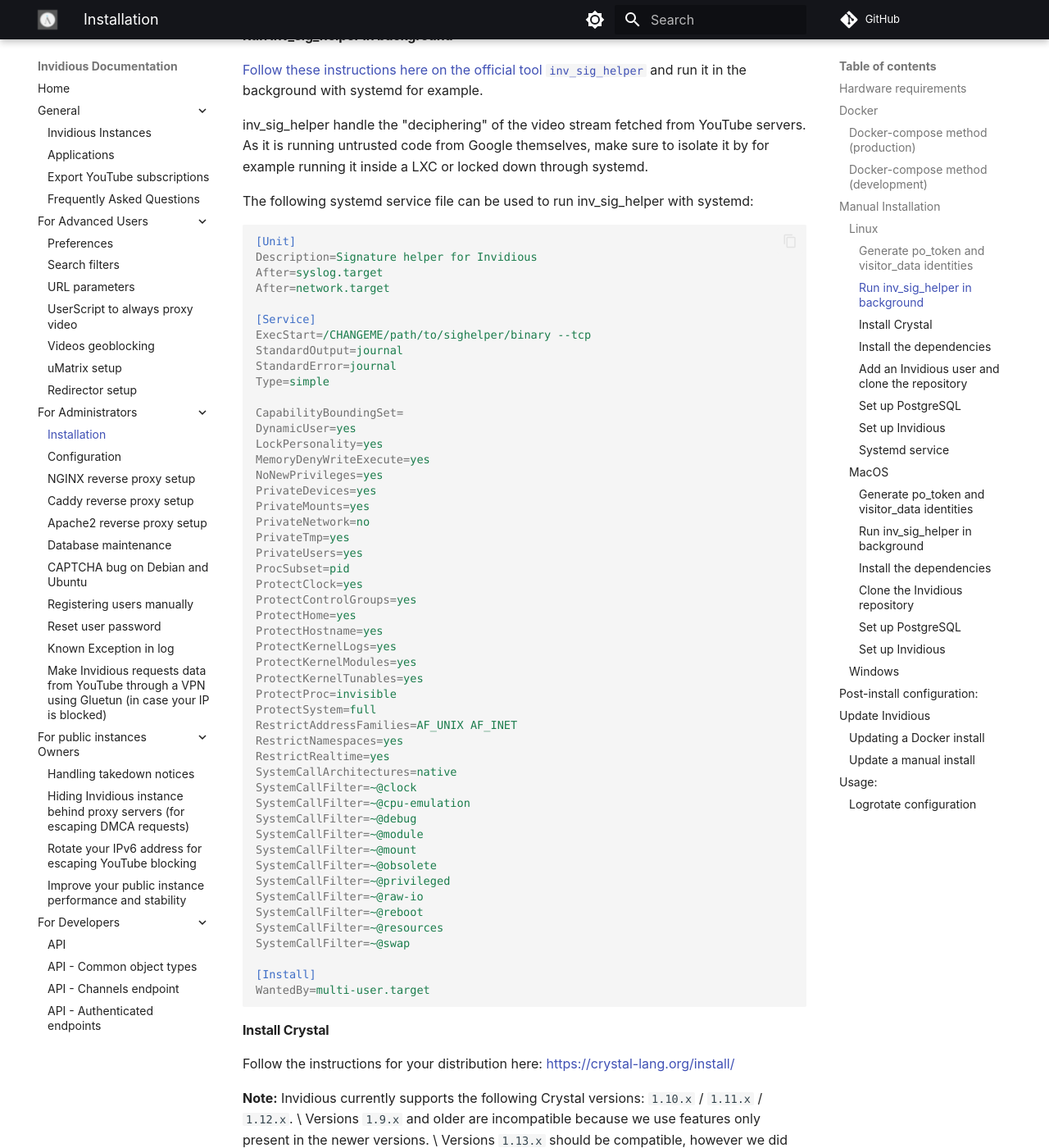
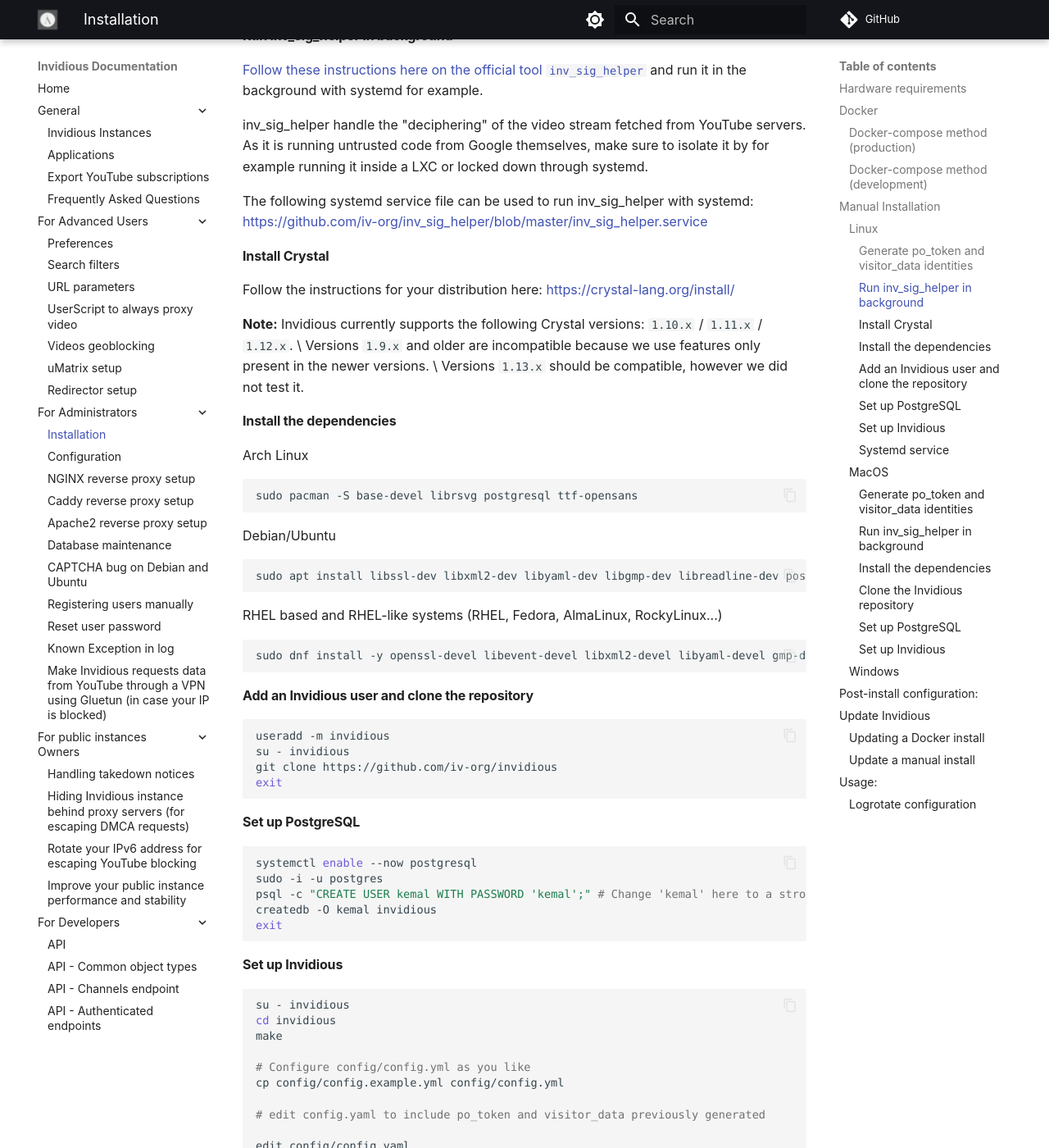
Before and after one commit to iv-org/documentation, an MkDocs documentation site: the page built from docs/installation.md, in a window 1280 px wide and 1400 px high, scrolled down 3810 px. Shown: the whole window at 82% size. Built offline with MkDocs 1.6.1 and Material for MkDocs 9.7.7, drawn with Linux system fonts in a browser that asks for light colours; comment, search, counter and statistics services are not loaded.

Commit message:
Link to the existing systemd service file

````diff
--- a/docs/installation.md
+++ b/docs/installation.md
@@ -170,58 +170,7 @@
 
 inv_sig_helper handle the "deciphering" of the video stream fetched from YouTube servers. As it is running untrusted code from Google themselves, make sure to isolate it by for example running it inside a LXC or locked down through systemd.
 
-The following systemd service file can be used to run inv_sig_helper with systemd:
-```ini
-[Unit]
-Description=Signature helper for Invidious
-After=syslog.target
-After=network.target
-
-[Service]
-ExecStart=/CHANGEME/path/to/sighelper/binary --tcp
-StandardOutput=journal
-StandardError=journal
-Type=simple
-
-CapabilityBoundingSet=
-DynamicUser=yes
-LockPersonality=yes
-MemoryDenyWriteExecute=yes
-NoNewPrivileges=yes
-PrivateDevices=yes
-PrivateMounts=yes
-PrivateNetwork=no
-PrivateTmp=yes
-PrivateUsers=yes
-ProcSubset=pid
-ProtectClock=yes
-ProtectControlGroups=yes
-ProtectHome=yes
-ProtectHostname=yes
-ProtectKernelLogs=yes
-ProtectKernelModules=yes
-ProtectKernelTunables=yes
-ProtectProc=invisible
-ProtectSystem=full
-RestrictAddressFamilies=AF_UNIX AF_INET
-RestrictNamespaces=yes
-RestrictRealtime=yes
-SystemCallArchitectures=native
-SystemCallFilter=~@clock
-SystemCallFilter=~@cpu-emulation
-SystemCallFilter=~@debug
-SystemCallFilter=~@module
-SystemCallFilter=~@mount
-SystemCallFilter=~@obsolete
-SystemCallFilter=~@privileged
-SystemCallFilter=~@raw-io
-SystemCallFilter=~@reboot
-SystemCallFilter=~@resources
-SystemCallFilter=~@swap
-
-[Install]
-WantedBy=multi-user.target
-```
+The following systemd service file can be used to run inv_sig_helper with systemd: https://github.com/iv-org/inv_sig_helper/blob/master/inv_sig_helper.service
 
 #### Install Crystal
 
````
